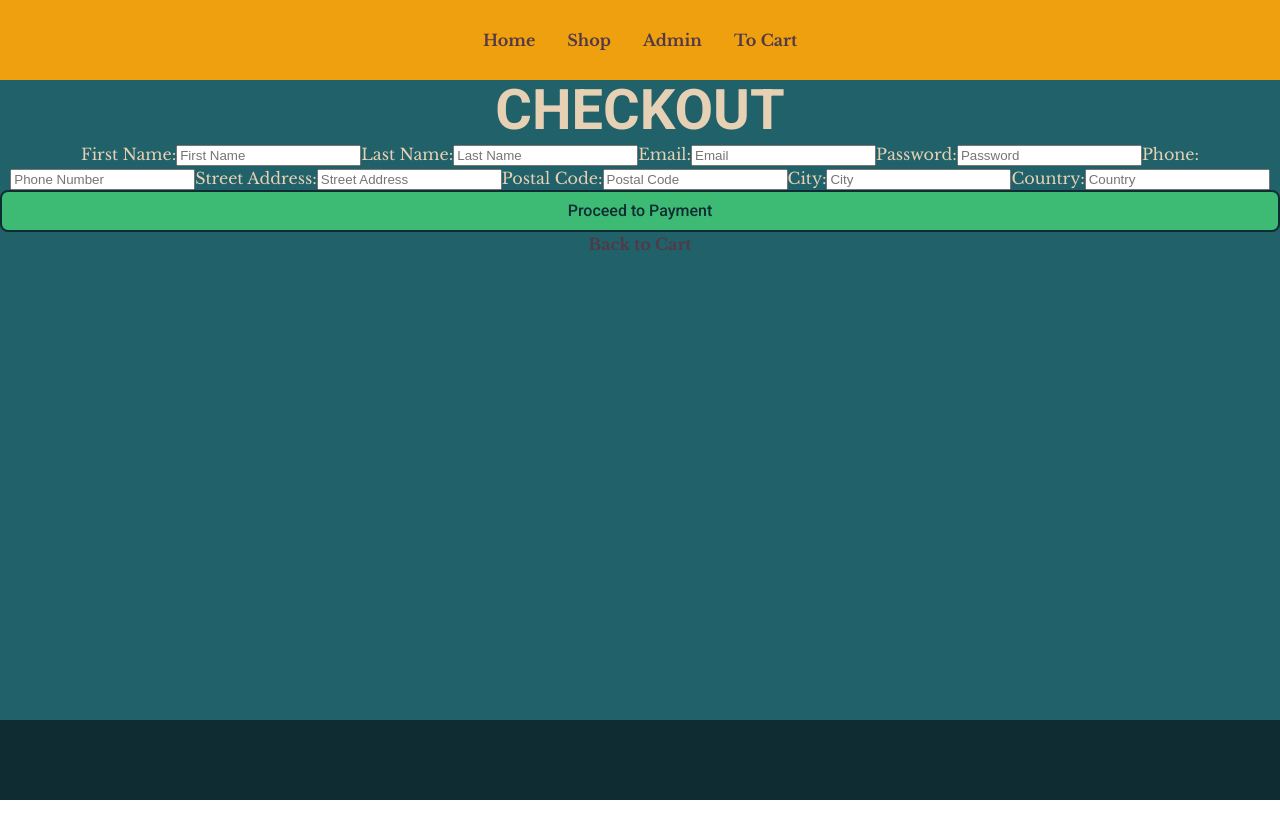
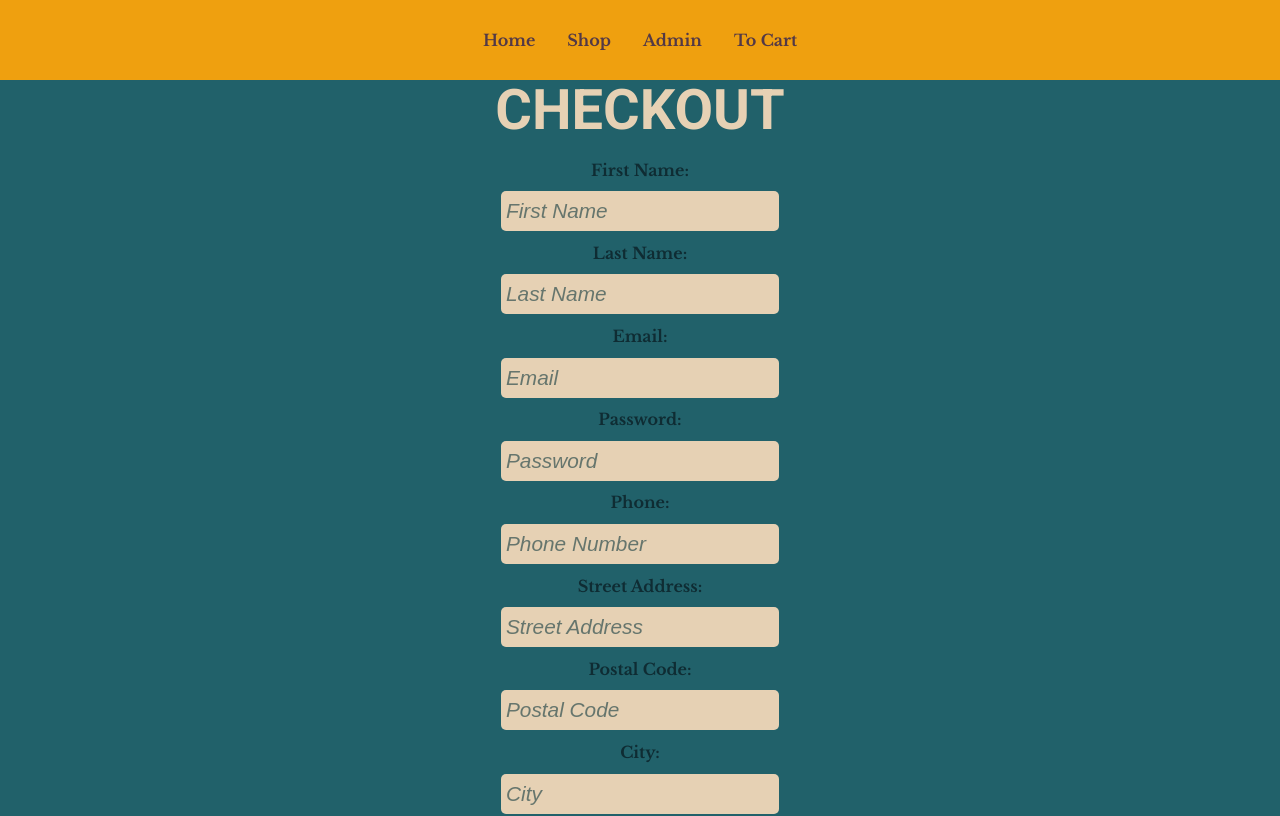
Before and after one commit to KarinaAllard/ecommerce-client, a React (Vite) app: page /checkout in a window 1280 px wide. Shown: the top 816 px of the page. Built offline with nearby package versions, Linux system fonts and the light colour scheme.

Commit message:
Add basic styling to checkout

```diff
--- a/src/pages/shop/Checkout.tsx
+++ b/src/pages/shop/Checkout.tsx
@@ -4,6 +4,7 @@ import axios from "axios";
 import { Button } from "../../components/Button";
 import { Link } from "react-router";
 import { API_URL } from "../../services/baseService";
+import "../../styles/checkout.css"
 
 export const Checkout = () => {
 	const [formData, setFormData] = useState<ICustomer>({
--- /dev/null
+++ b/src/styles/checkout.css
@@ -0,0 +1,51 @@
+.checkout-wrapper {
+    display: flex;
+    flex-direction: column;
+    justify-content: center;
+    align-items: center;
+
+    .form-div {
+        display: flex;
+        flex-direction: column;
+        justify-content: center;
+        align-items: center;
+        gap: 0.6rem;
+        padding: 1rem;
+
+        input {
+            font-size: 1.3rem;
+            background-color: var(--beige);
+            color: var(--brown);
+            border: none;
+            border-radius: 5px;
+            padding: 0.5rem 0.3rem;
+        }
+
+        input::placeholder {
+            font-style: italic;
+            color: rgba(47, 79, 79, 0.7);
+        }
+
+        label {
+            font-family: var(--standard-text);
+            color: var(--dark-blue);
+            font-weight: 600;
+        }
+    }
+
+    .button-div {
+        max-width: 300px;
+
+        button {
+            margin-bottom: 1rem;
+        }
+    }
+
+    a {
+        color: var(--dark-blue);
+    }
+
+    a:hover {
+        color: var(--beige);
+    }
+}
```
